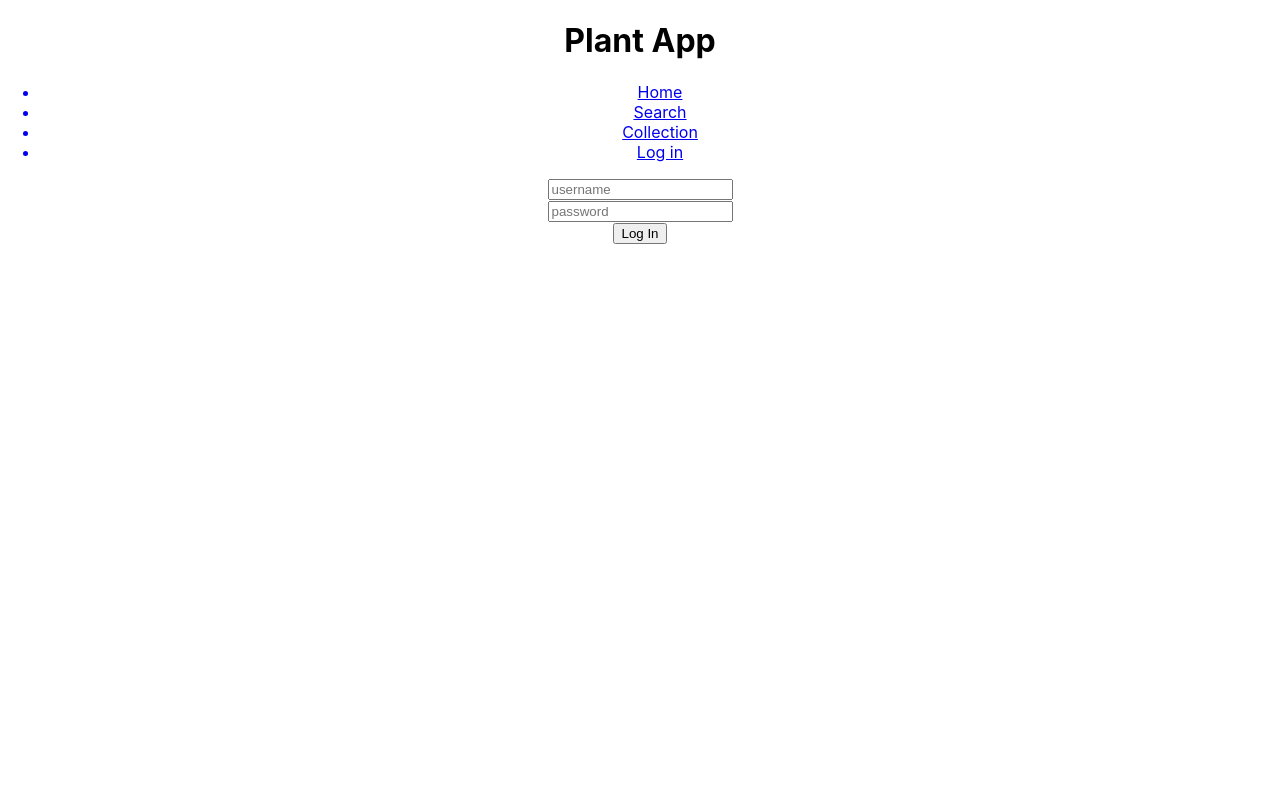
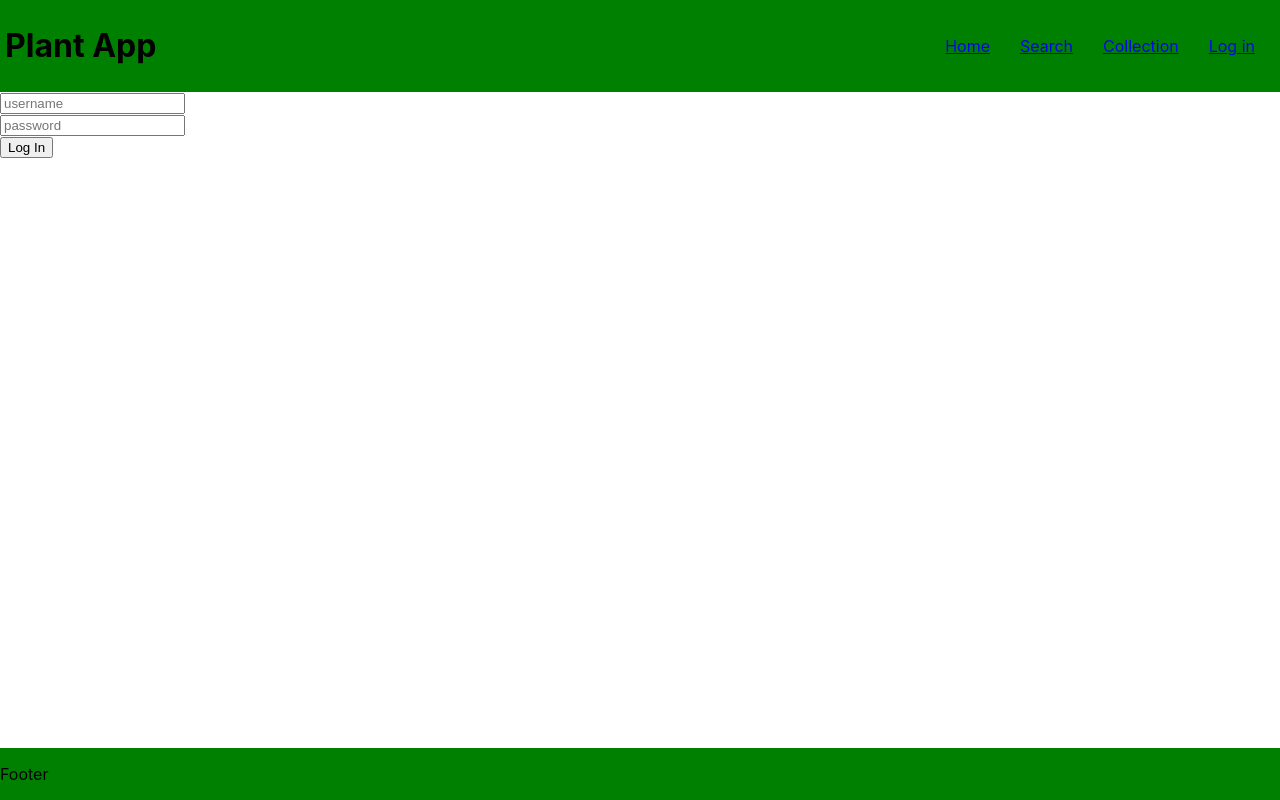
Before and after one commit to mkirby/Plant-Project-FE, a React (Create React App) app: page /login in a window 1280 px wide. Built offline with nearby package versions, Linux system fonts and the light colour scheme.

Commit message:
added site skeleton styling

```diff
--- a/src/App.css
+++ b/src/App.css
@@ -1,38 +1,53 @@
 .App {
-  text-align: center;
+  display: grid;
+  grid-template-rows: 0fr 1fr 0fr;
+  grid-template-areas:
+    "navbar"
+    "main-content"
+    "footer";
+  margin: 0px;
+  height: 100vh;
+  /* border: 2px solid red; */
 }
 
-.App-logo {
-  height: 40vmin;
-  pointer-events: none;
+.navbar {
+  grid-area: navbar;
+  display: grid;
+  grid-template-areas:
+    "site-name nav-menu";
+  margin: 0px;
+  background-color: green;
+  padding: 5px;
+  /* border: 2px solid darkgreen; */
 }
 
-@media (prefers-reduced-motion: no-preference) {
-  .App-logo {
-    animation: App-logo-spin infinite 20s linear;
-  }
+.site-name {
+  grid-area: site-name;
+  /* border: 2px solid purple; */
 }
 
-.App-header {
-  background-color: #282c34;
-  min-height: 100vh;
+.nav-menu {
+  grid-area: nav-menu;
   display: flex;
-  flex-direction: column;
+  flex-flow: row wrap;
+  justify-content: flex-end;
   align-items: center;
-  justify-content: center;
-  font-size: calc(10px + 2vmin);
-  color: white;
+  /* border: 2px solid yellow; */
 }
 
-.App-link {
-  color: #61dafb;
+.nav-menu a {
+  margin-right: 10px;
+  padding: 10px;
+  /* border: 2px solid orange; */
 }
 
-@keyframes App-logo-spin {
-  from {
-    transform: rotate(0deg);
-  }
-  to {
-    transform: rotate(360deg);
-  }
+main {
+  grid-area: main-content;
+  /* border: 2px solid orange; */
 }
+
+footer {
+  grid-area: footer;
+  background-color: green;
+  /* border: 2px solid red; */
+}
--- a/src/App.js
+++ b/src/App.js
@@ -73,15 +73,19 @@ class App extends React.Component {
   render() {
     return (
         <div className="App">
-          <h1>Plant App</h1>
           <Navbar user={this.state.user} logoutHandler={this.logoutHandler}/>
+          <main>
             <Switch>
               <Route path ="/signup" render={ () => <Signup submitHandler={this.signupHandler} /> } />
               <Route path ="/login" render={ () => <Login submitHandler={this.loginHandler} /> } />
               <Route path ="/search" render={ () => <SearchContainer user={this.state.user} /> } />
               <Route path="/collection" render={ () => <CollectionContainer user={this.state.user}/>} />
             </Switch>
+          </main>
           {/* footer component here */}
+          <footer>
+            <p>Footer</p>
+          </footer>
         </div>
     );
   }
--- a/src/Components/Navbar.js
+++ b/src/Components/Navbar.js
@@ -3,26 +3,21 @@ import { NavLink } from 'react-router-dom'
 
 function Navbar(props) {
     return(
-        <ul>
-            <NavLink to="/">
-                <li>Home</li>
-            </NavLink>
-            <NavLink to="/search">
-                <li>Search</li>
-            </NavLink>
-            <NavLink to="/collection">
-                <li>Collection</li>
-            </NavLink>
-            {props.user ?
-                <NavLink to="/" onClick={ props.logoutHandler }>
-                    <li>Log Out</li>
-                </NavLink>
-                :
-                <NavLink to="/login">
-                    <li>Log in</li>
-                </NavLink>
-            }
-        </ul>
+        <div className="navbar">
+            <div className="site-name">
+                <h1>Plant App</h1>
+            </div>
+            <div className="nav-menu">
+                <NavLink to="/">Home</NavLink>
+                <NavLink to="/search">Search</NavLink>
+                <NavLink to="/collection">Collection</NavLink>
+                {props.user ?
+                    <NavLink to="/" onClick={ props.logoutHandler }>Log Out</NavLink>
+                    :
+                    <NavLink to="/login">Log in</NavLink>
+                }
+            </div>
+        </div>
     )
 }
 
```
Also changed, not shown: 1 other file (tests, documents, lock files or other folders). Lines whose indentation alone changed are shown as unchanged.
